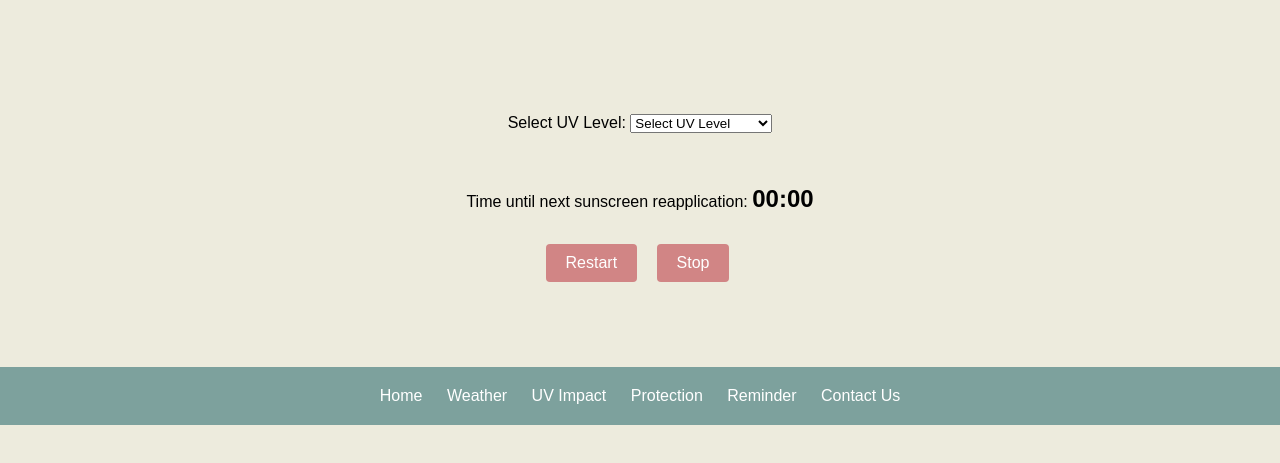
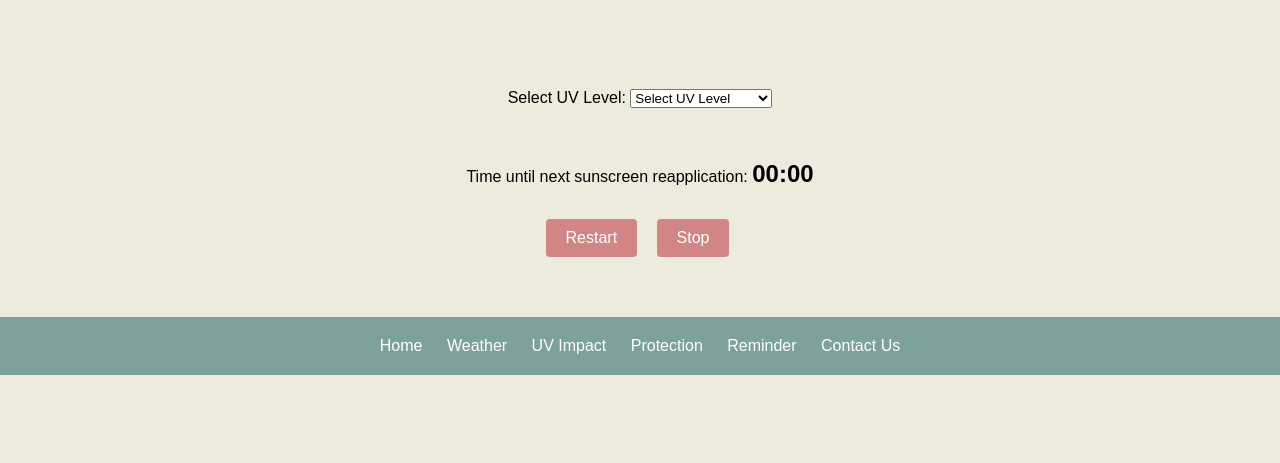
Before and after one commit to jngg0066/sunrise-parry-aws, a website: page public/pages/reminder.html in a window 1280 px wide. Shown: the part 187-650 px from the top of the page. Drawn offline with Linux system fonts and the light colour scheme.

Commit message:
reminder spacing

```diff
--- a/public/pages/reminder.html
+++ b/public/pages/reminder.html
@@ -27,9 +27,8 @@
     <div class="center-text">
         <h2>Sunscreen Reapplication Reminder</h2>
     </div>
-
     <!-- Timer iframe -->
-    <iframe src="..\assets\component\timer\timer.html" style="width:90%; height:350px; margin: 0 auto; display: block;" frameborder="0"></iframe>
+    <iframe src="..\assets\component\timer\timer.html" style="width:90%; height:300px; margin: 0 auto; display: block;" frameborder="0"></iframe>
 
     <footer>
         <div class="footer-content">
```
